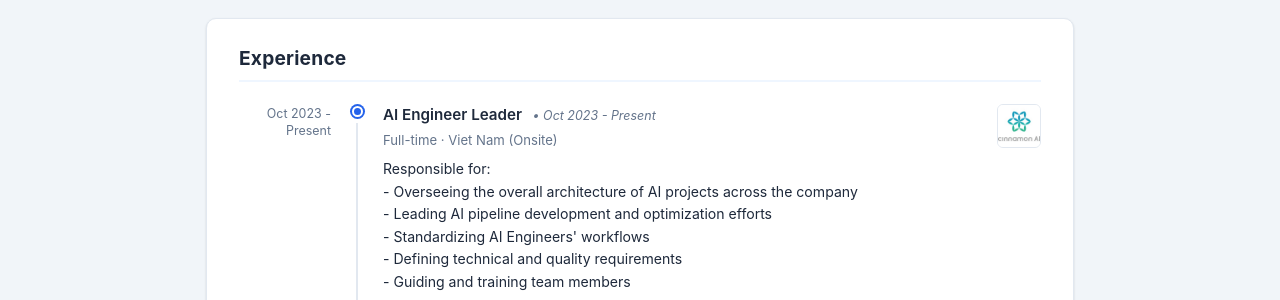
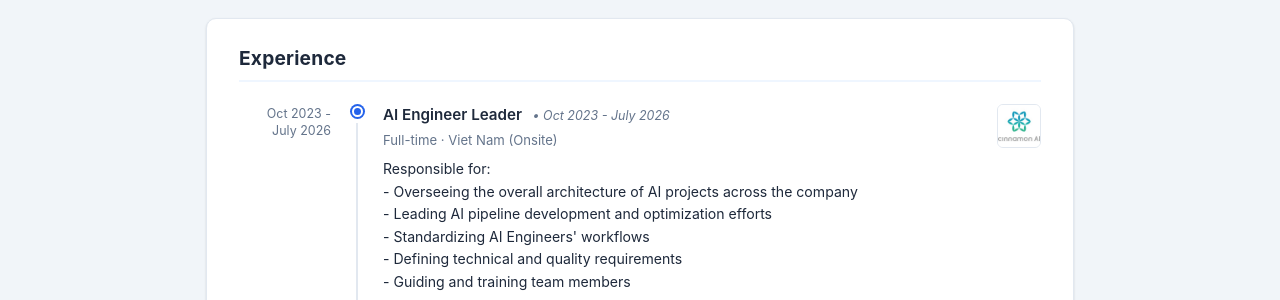
Before and after one commit to anhttmle/anhttmle.github.io, a Jekyll site: the page built from about.html, in a window 1280 px wide and 900 px high. Shown: the part 303-603 px from the top of the window. Built offline with Jekyll 4.4.1, drawn with Linux system fonts in a browser that asks for light colours.

Commit message:
Update profile.yml

```diff
--- a/_data/profile.yml
+++ b/_data/profile.yml
@@ -4,7 +4,7 @@ email: "anhttmle@gmail.com"
 description: "I like diving into nature of intelligence!!!"
 experiences:
   - employer: "Cinnamon AI"
-    time: "Oct 2023 - Present"
+    time: "Oct 2023 - July 2026"
     logo: "/assets/profile/cinnamon.jpg"
     skills:
       - ML/DL
@@ -21,7 +21,7 @@ experiences:
       - Microservice
     roles:
       - name: "AI Engineer Leader"
-        time: "Oct 2023 - Present"
+        time: "Oct 2023 - July 2026"
         employment_type: "Full-time"
         location: "Viet Nam"
         location_type: "Onsite"
```
